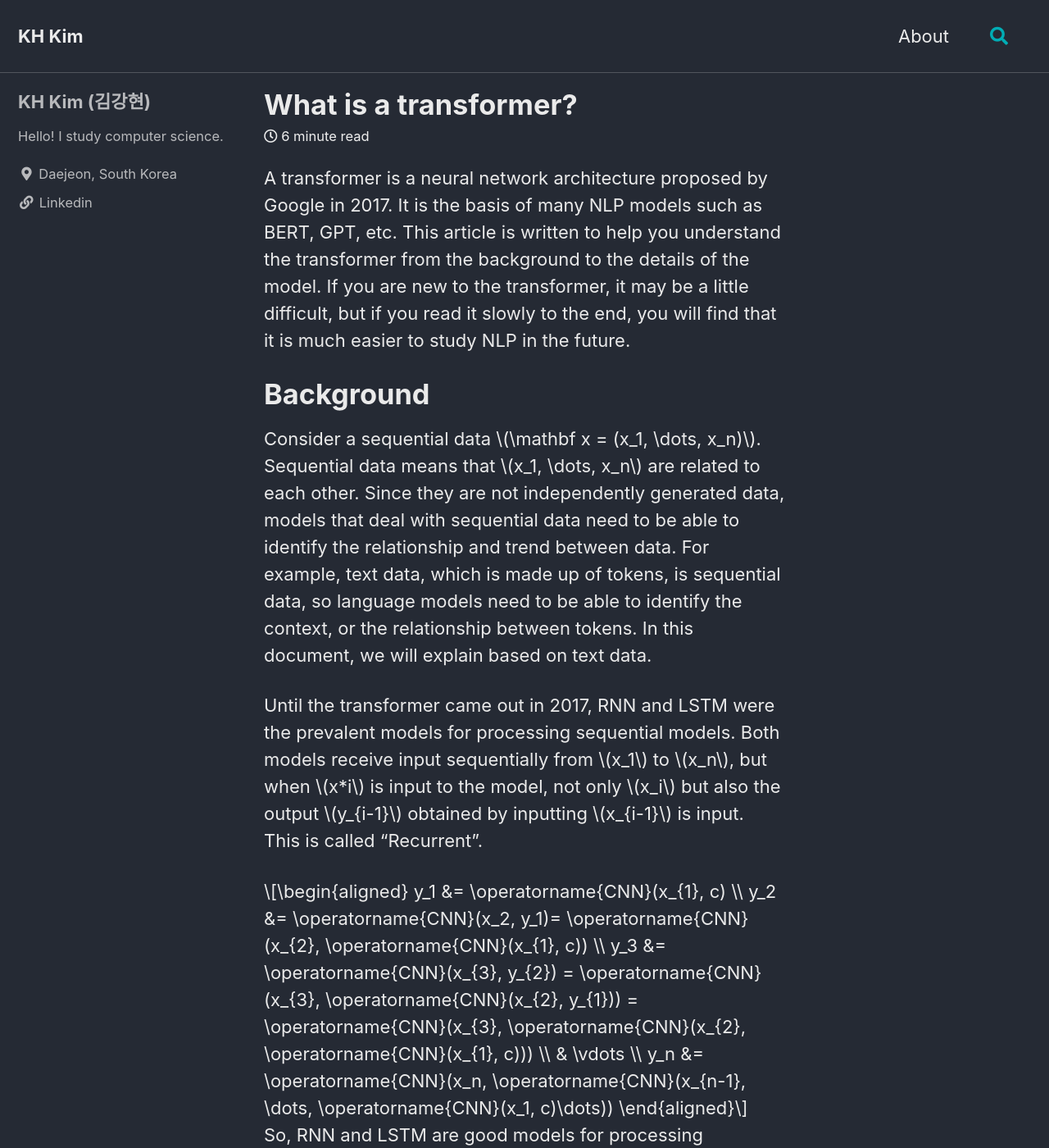
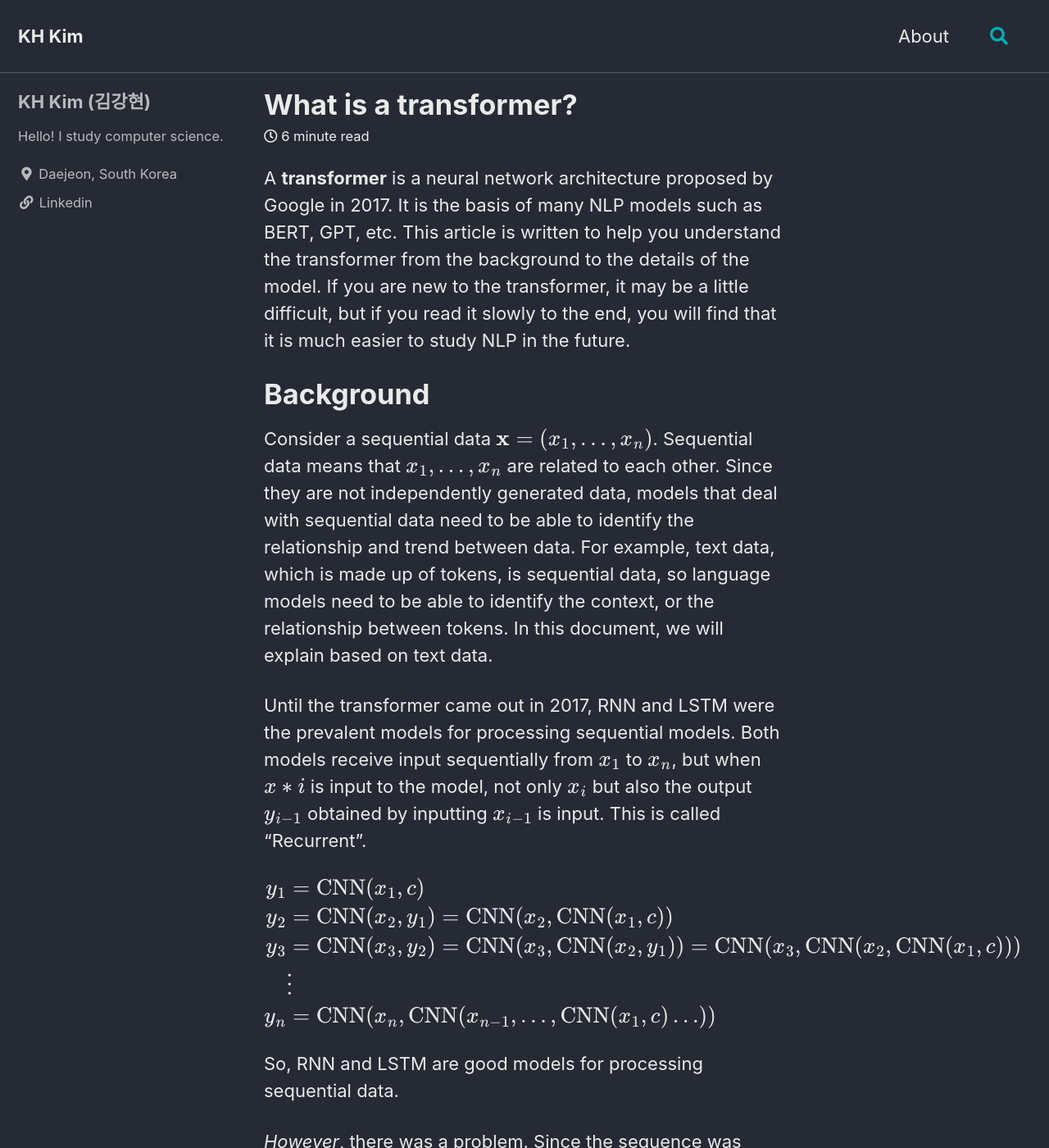
Before and after one commit to KAIST19/KAIST19.github.io, a Jekyll site: the page built from docs/_posts/2023-08-24-Understanding-Attention-and-Transformer.markdown, in a window 1280 px wide and 1400 px high. Shown: the whole window at 82% size. Built offline with Jekyll 4.4.1, drawn with Linux system fonts in a browser that asks for light colours; cached includes are drawn as plain includes; formulas are drawn with MathJax 3; some of the changed text lies outside the part shown.

```diff
--- a/docs/_config.yml
+++ b/docs/_config.yml
@@ -11,7 +11,7 @@
 # https://mmistakes.github.io/minimal-mistakes/docs/quick-start-guide/#installing-the-theme
 
 # theme                  : "minimal-mistakes-jekyll"
-# remote_theme           : "mmistakes/minimal-mistakes"
+remote_theme: "mmistakes/minimal-mistakes"
 minimal_mistakes_skin: "dark" # "air", "aqua", "contrast", "dark", "dirt", "neon", "mint", "plum", "sunrise"
 
 # Site Settings
--- a/docs/_posts/2023-08-24-Understanding-Attention-and-Transformer.markdown
+++ b/docs/_posts/2023-08-24-Understanding-Attention-and-Transformer.markdown
@@ -4,7 +4,7 @@ date: 2023-08-24 14:15:56 +0900
 categories: NLP
 ---
 
-A transformer is a neural network architecture proposed by Google in 2017. It is the basis of many NLP models such as BERT, GPT, etc. This article is written to help you understand the transformer from the background to the details of the model. If you are new to the transformer, it may be a little difficult, but if you read it slowly to the end, you will find that it is much easier to study NLP in the future.
+A **transformer** is a neural network architecture proposed by Google in 2017. It is the basis of many NLP models such as BERT, GPT, etc. This article is written to help you understand the transformer from the background to the details of the model. If you are new to the transformer, it may be a little difficult, but if you read it slowly to the end, you will find that it is much easier to study NLP in the future.
 
 # Background
 
```
Also changed, not shown: docs/_includes/scripts.html (+18 -0 lines).
